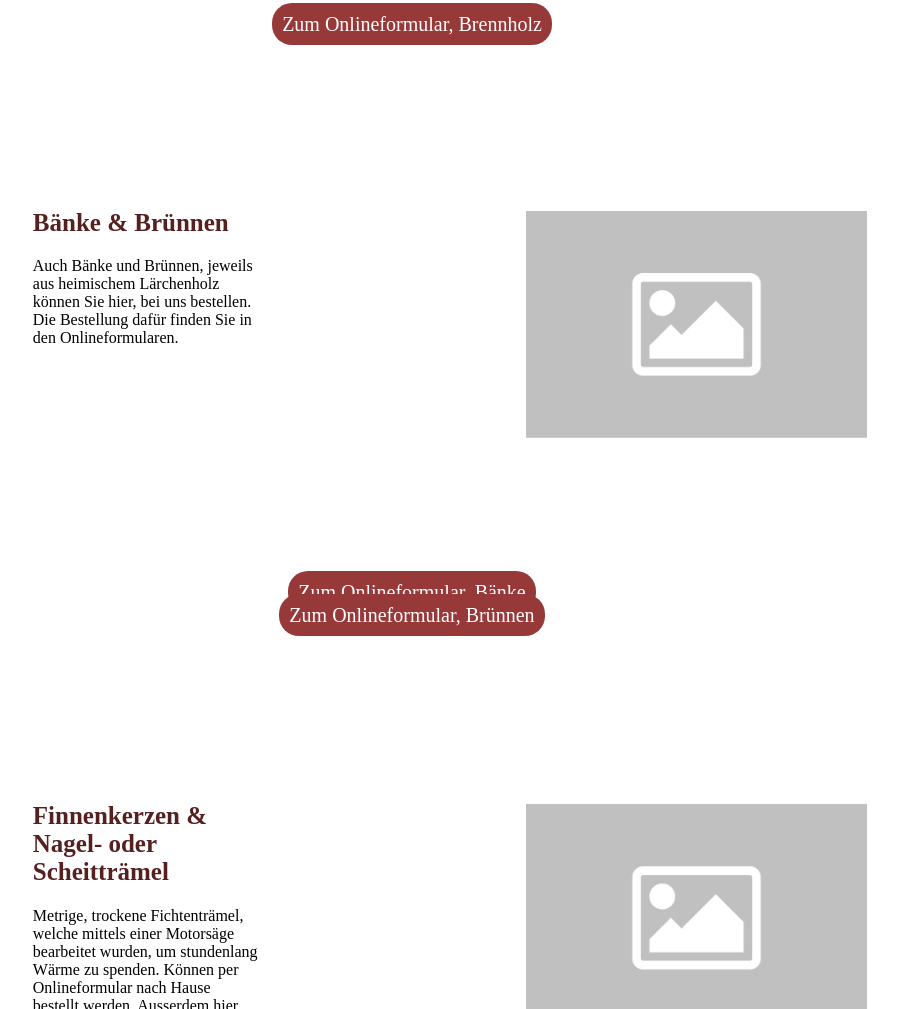
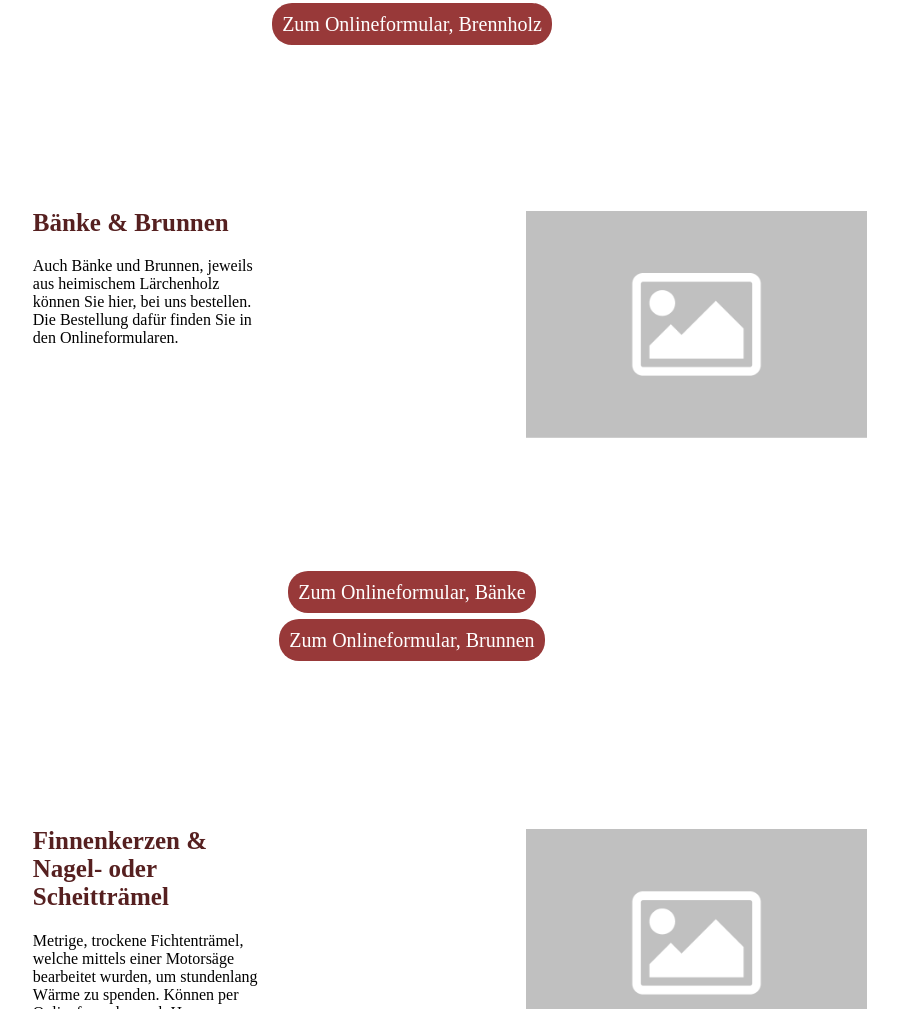
Before and after one commit to MadrisaForst/MadrisaForst.github.io, a plain HTML site: page index.html in a window 1280 px wide. Shown: the part 2078-3087 px from the top of the page, without its empty margins (228-1126 px from the left). Drawn offline with Linux system fonts and the light colour scheme.

Commit message:
grammatic adjustments

```diff
--- a/index.html
+++ b/index.html
@@ -103,10 +103,10 @@
 
                 <div class="column">
 
-                    <h2>Bänke &amp; Brünnen</h2>
+                    <h2>Bänke &amp; Brunnen</h2>
 
                         <p1>
-                            Auch Bänke und Brünnen, jeweils aus heimischem Lärchenholz können Sie hier, bei uns bestellen. Die Bestellung dafür finden Sie in den Onlineformularen.
+                            Auch Bänke und Brunnen, jeweils aus heimischem Lärchenholz können Sie hier, bei uns bestellen. Die Bestellung dafür finden Sie in den Onlineformularen.
                         </p1>
                 </div>
 
@@ -131,7 +131,7 @@
                 <div class="link2">
 
                     <p2>
-                        <a href="https://de.surveymonkey.com/r/DDPF9CW" target="_top" class="button">Zum Onlineformular, Brünnen</a>
+                        <a href="https://de.surveymonkey.com/r/DDPF9CW" target="_top" class="button">Zum Onlineformular, Brunnen</a>
                     </p2>
 
                 </div>
--- a/style.css
+++ b/style.css
@@ -89,6 +89,7 @@
 .link2 {
     object-position: center;
     padding-bottom: 2px;
+    padding-top: 25px;
     margin-left: auto;
     margin-right: auto;
     display: table;
```
